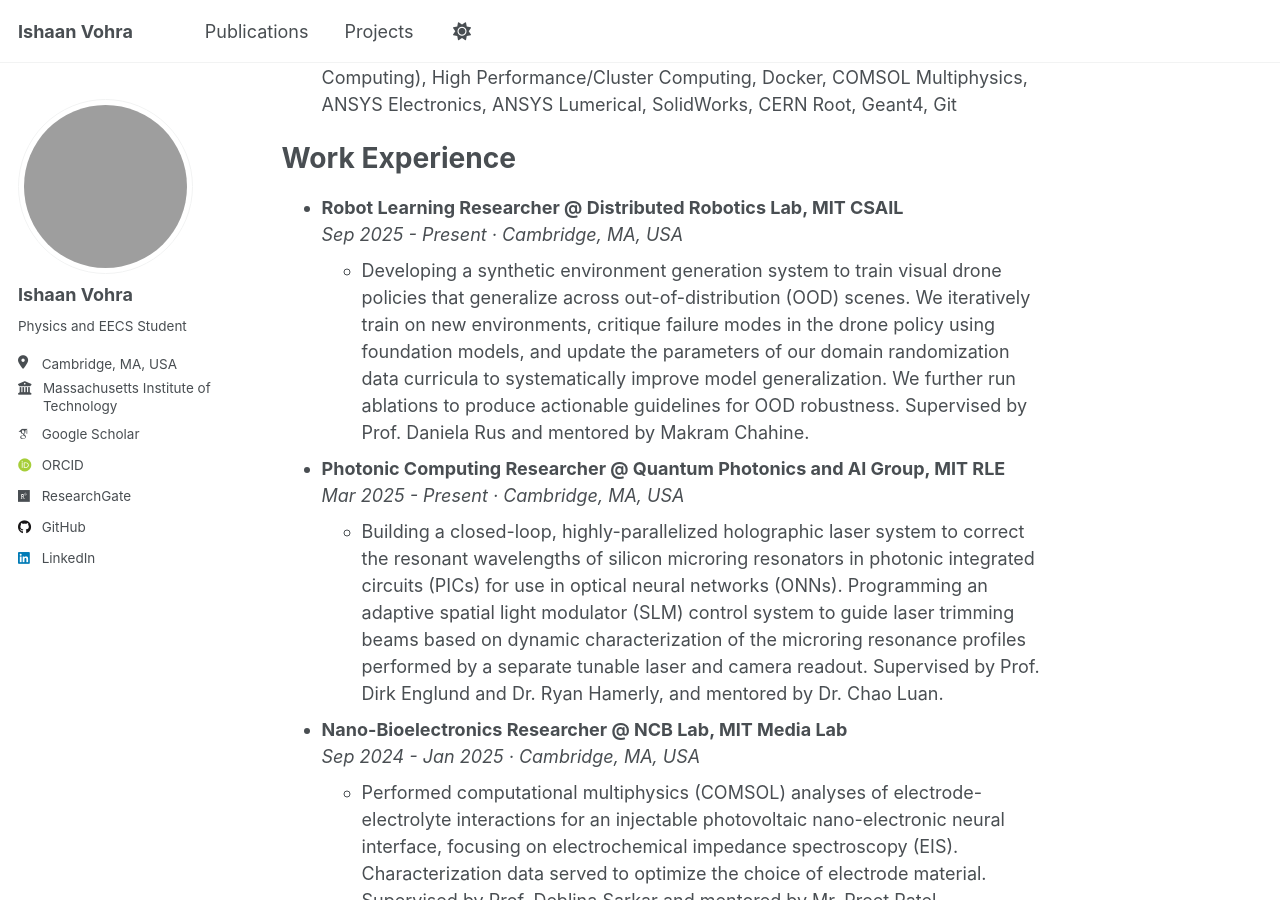
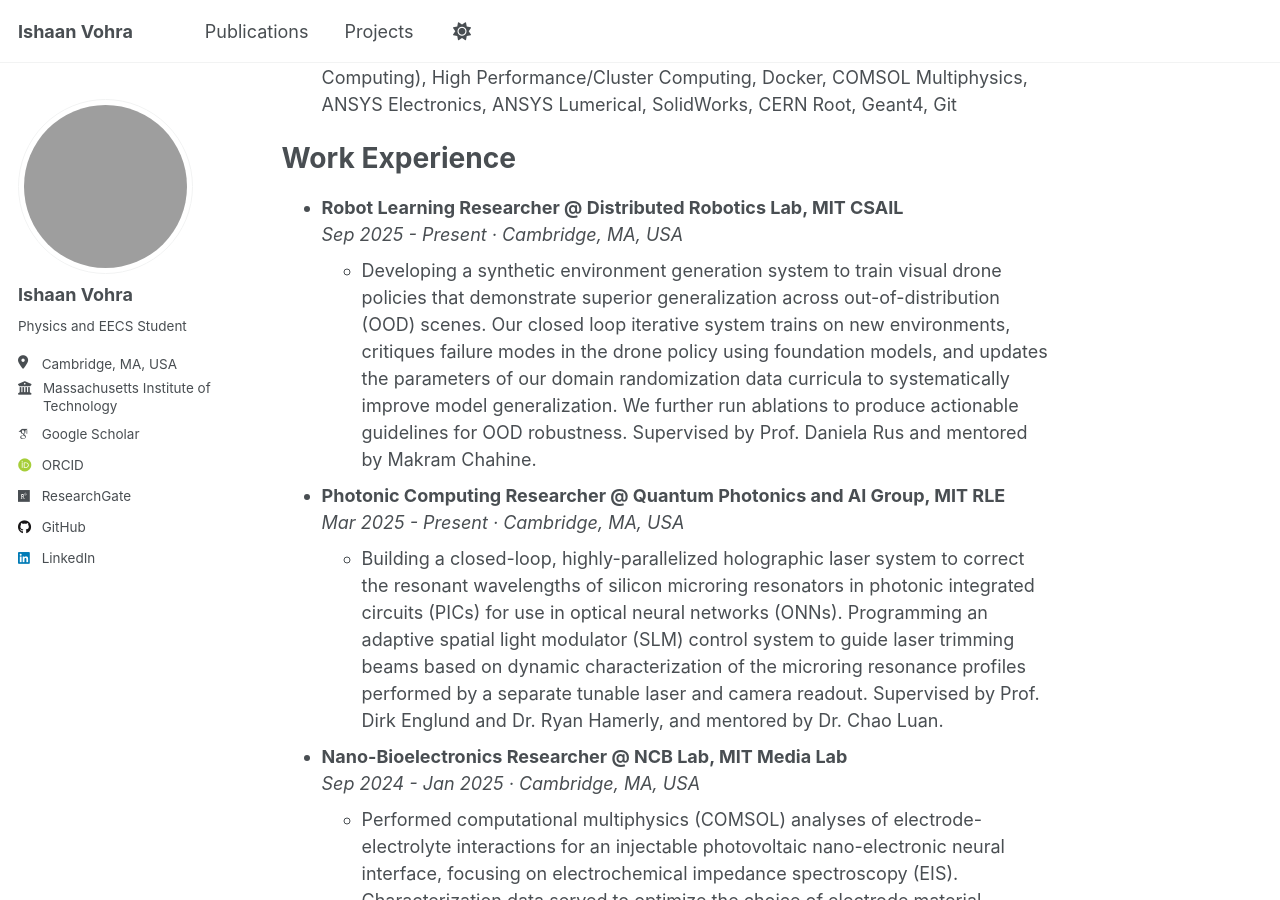
Before and after one commit to Ishaan-vohra/Ishaan-vohra.github.io, a Jekyll site: the page built from _pages/about.md, in a window 1280 px wide and 900 px high, scrolled down 777 px. Built offline with Jekyll 4.4.1, drawn with Linux system fonts in a browser that asks for light colours; some web fonts are replaced; a script that is not in the unit is left out.

Commit message:
Update about.md

```diff
--- a/_pages/about.md
+++ b/_pages/about.md
@@ -34,7 +34,7 @@
 
 * **Robot Learning Researcher @ Distributed Robotics Lab, MIT CSAIL**
   *Sep 2025 - Present &middot; Cambridge, MA, USA*
-  * Developing a synthetic environment generation system to train visual drone policies that generalize across out-of-distribution (OOD) scenes. We iteratively train on new environments, critique failure modes in the drone policy using foundation models, and update the parameters of our domain randomization data curricula to systematically improve model generalization. We further run ablations to produce actionable guidelines for OOD robustness. Supervised by Prof. Daniela Rus and mentored by Makram Chahine.
+  * Developing a synthetic environment generation system to train visual drone policies that demonstrate superior generalization across out-of-distribution (OOD) scenes. Our closed loop iterative system trains on new environments, critiques failure modes in the drone policy using foundation models, and updates the parameters of our domain randomization data curricula to systematically improve model generalization. We further run ablations to produce actionable guidelines for OOD robustness. Supervised by Prof. Daniela Rus and mentored by Makram Chahine.
 
 
 * **Photonic Computing Researcher @ Quantum Photonics and AI Group, MIT RLE**
```
